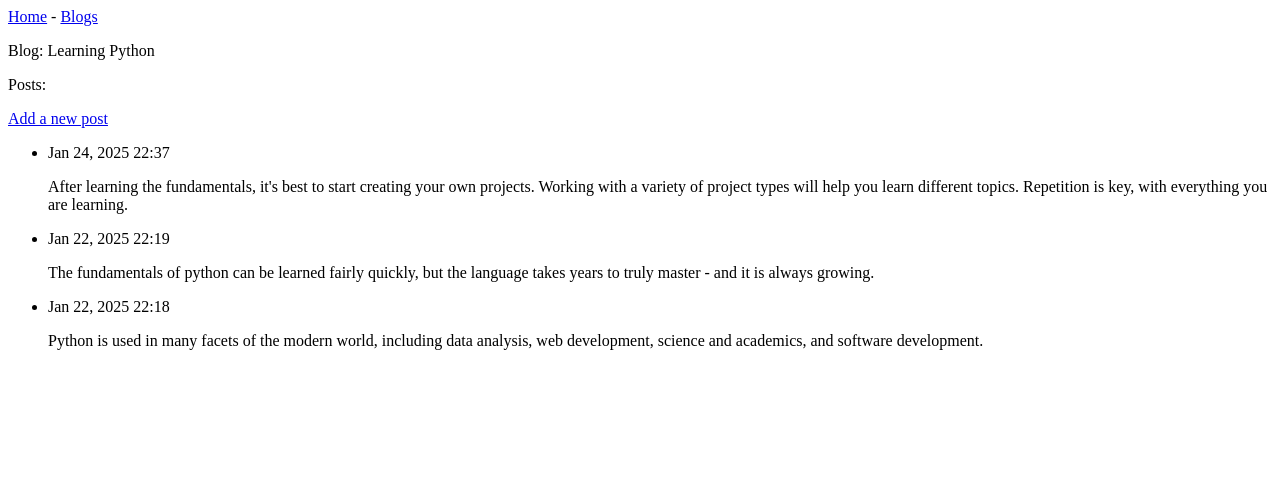
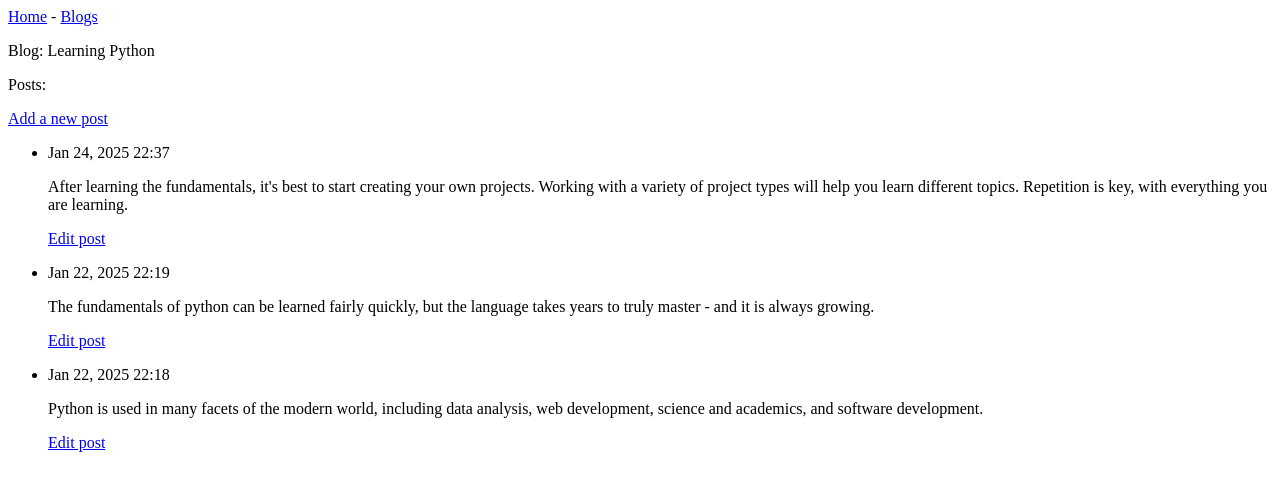
Before and after one commit to jonjack17/pcc_blog, a Django app: page /blogs/1/ in a window 1280 px wide. Shown: the top 491 px of the page. Run offline with Django 5.2, Linux system fonts and the light colour scheme; data comes from the database, SQL or seed files in the repository; both versions use the stored data as it was after the commit.

Commit message:
User can now edit posts
Idea - adjust timestamp on posts so that it's based on the edit time, not the created time- or both, or just says edited and then the new time

```diff
--- a/blogs/templates/blogs/blog.html
+++ b/blogs/templates/blogs/blog.html
@@ -15,6 +15,7 @@
       <li>
         <p>{{ post.date_added|date:'M d, Y H:i' }}</p>
         <p>{{ post.text|linebreaks }}</p>
+        <p><a href="{% url 'blogs:edit_post' post.id %}">Edit post</a></p>
       </li>
     {% empty %}
       <li>No posts have been made yet.</li>
--- a/blogs/urls.py
+++ b/blogs/urls.py
@@ -16,4 +16,6 @@ urlpatterns = [
     path('new_blog/', views.new_blog, name='new_blog'),
     # Page for creating a new post for a specific blog.
     path('new_post/<int:blog_id>/', views.new_post, name ='new_post'),
+    # Page for editing an existing post.
+    path('edit_post/<int:post_id>/', views.edit_post, name='edit_post'),
 ]
--- a/blogs/views.py
+++ b/blogs/views.py
@@ -55,3 +55,23 @@ def new_post(request, blog_id):
     # Display a blank or invalid form.
     context = {'blog':blog, 'form': form}
     return render(request, 'blogs/new_post.html', context)
+
+
+def edit_post(request, post_id):
+    """Page for editing an existing post."""
+    post = Post.objects.get(id=post_id)
+    blog = post.blog
+
+    if request.method != 'POST':
+        # Initial request; pre-fill form with the current entry
+        form = PostForm(instance = post)
+
+    else:
+        # POST data submitted; process data.
+        form = PostForm(instance=post, data = request.POST)
+        if form.is_valid():
+            form.save()
+            return redirect('blogs:blog', blog_id = blog.id)
+
+    context = {'post':post, 'blog':blog, 'form': form}
+    return render(request, 'blogs/edit_post.html', context)
```
Also changed, not shown: blogs/templates/blogs/edit_post.html (added, +15 -0 lines), db.sqlite3.
